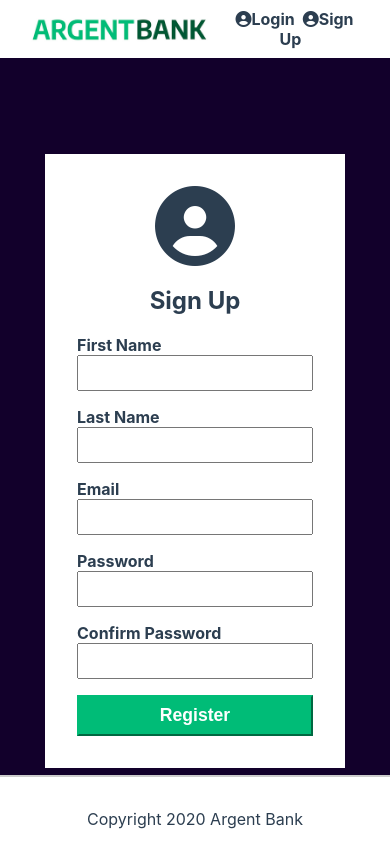
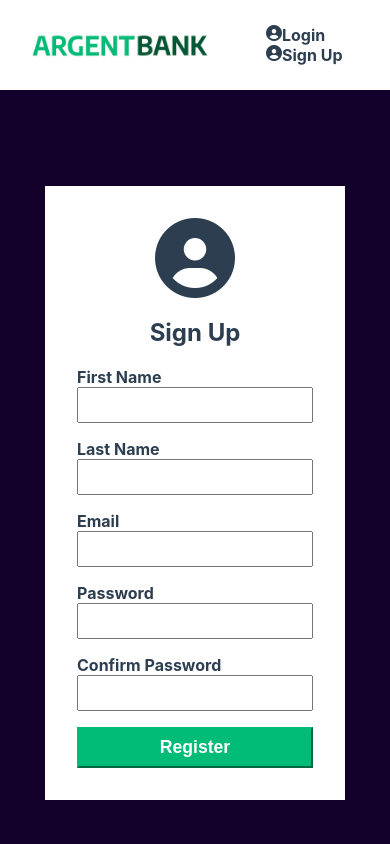
Before and after one commit to ToDestiny/argent-bank, a React (Create React App) app: page /sign-up in a window 390 px wide. Shown: the top 844 px of the page. Built offline with nearby package versions, Linux system fonts and the light colour scheme.

Commit message:
Feature: CSS Responsive

```diff
--- a/src/App.css
+++ b/src/App.css
@@ -63,8 +63,17 @@ body {
 }
 
 .main-nav-item {
+  display: flex;
   text-decoration: none;
   margin-right: 0.5rem;
+  width: 6em;
+}
+.row {
+  flex-direction: row;
+}
+
+.column {
+  flex-direction: column;
 }
 
 .main-nav-item:hover {
--- a/src/components/Footer.jsx
+++ b/src/components/Footer.jsx
@@ -2,7 +2,7 @@ import React from 'react';
 import styled from 'styled-components';
 
 const Container = styled.footer`
-  height: -3rem;
+  height: 2rem;
   background-color: white;
 `;
 
--- a/src/components/Header.jsx
+++ b/src/components/Header.jsx
@@ -9,9 +9,24 @@ import { useNavigate } from 'react-router-dom';
 import styled from 'styled-components';
 
 const Container = styled.nav`
-  height: 3rem;
+  @media (min-width: 900px) {
+    height: 3rem;
+  }
+  @media (max-width: 899px) {
+    height: 5rem;
+  }
   display: flex;
   align-items: center;
+`;
+
+const BtnWrapper = styled.div`
+  display: flex;
+  @media (min-width: 900px) {
+    flex-direction: row;
+  }
+  @media (max-width: 899px) {
+    flex-direction: column;
+  } ;
 `;
 
 function Header() {
@@ -35,7 +50,7 @@ function Header() {
         />
         <h1 className="sr-only">Argent Bank</h1>
       </Link>
-      <div>
+      <BtnWrapper>
         {isLogin ? (
           <>
             <Link className="main-nav-item" to="/profile">
@@ -58,7 +73,7 @@ function Header() {
           <i className="fa fa-user-circle" />
           Sign Up
         </Link>
-      </div>
+      </BtnWrapper>
     </Container>
   );
 }
--- a/src/pages/Error.jsx
+++ b/src/pages/Error.jsx
@@ -3,9 +3,9 @@ import styled from 'styled-components';
 import Header from '../components/Header';
 import Footer from '../components/Footer';
 
-const Container = styled.footer`
-  height: 85vh;
-  margin-bottom: -3rem;
+const Container = styled.div`
+  height: 100%;
+  margin-bottom: 3rem;
 `;
 
 const ErrorContent = styled.div`
--- a/src/pages/Home.jsx
+++ b/src/pages/Home.jsx
@@ -5,9 +5,9 @@ import Footer from '../components/Footer';
 import Header from '../components/Header';
 import styled from 'styled-components';
 
-const Container = styled.footer`
-  height: 85vh;
-  margin-bottom: -3rem;
+const Container = styled.div`
+  height: 100%;
+  margin-bottom: 3rem;
 `;
 
 function Home() {
--- a/src/pages/Login.jsx
+++ b/src/pages/Login.jsx
@@ -8,13 +8,14 @@ import Header from '../components/Header';
 import Footer from '../components/Footer';
 import styled from 'styled-components';
 
-const Container = styled.footer`
-  height: 85vh;
-  padding-top: 3rem;
-  margin-bottom: -3rem;
+const Wrapper = styled.div`
+  height: 79vh;
 `;
 
-const Section = styled.section``;
+const Container = styled.div`
+  height: 100%;
+  padding-top: 3rem;
+`;
 
 const initialState = {
   email: '',
@@ -60,10 +61,10 @@ function Login() {
   }, [isSuccess, isError]);
 
   return (
-    <>
+    <Wrapper>
       <Header />
       <Container className="main bg-dark">
-        <Section className="sign-in-content">
+        <section className="sign-in-content">
           <i className="fa fa-user-circle sign-in-icon" />
           <h1>Login</h1>
           <div className="input-wrapper">
@@ -100,10 +101,10 @@ function Login() {
             Login
           </button>
           {isError && <span>Sorry, Login failed!</span>}
-        </Section>
+        </section>
       </Container>
       <Footer />
-    </>
+    </Wrapper>
   );
 }
 
--- a/src/pages/Profile.jsx
+++ b/src/pages/Profile.jsx
@@ -8,10 +8,19 @@ import Header from '../components/Header';
 import Footer from '../components/Footer';
 import styled from 'styled-components';
 
+const Wrapper = styled.div`
+  @media (min-width: 900px) {
+    height: 83vh;
+  }
+  @media (max-width: 899px) {
+    height: 100%;
+  }
+`;
+
 const Container = styled.footer`
-  height: 85vh;
+  height: 100%;
   padding-top: 3rem;
-  margin-bottom: -3rem;
+  margin-bottom: -2rem;
 `;
 
 const initialState = {
@@ -79,7 +88,7 @@ function Profile() {
   }, [data]);
 
   return (
-    <div>
+    <Wrapper>
       <Header />
       <Container className="main bg-dark">
         <div className="header">
@@ -151,7 +160,7 @@ function Profile() {
         </section>
       </Container>
       <Footer />
-    </div>
+    </Wrapper>
   );
 }
 
--- a/src/pages/SignUp.jsx
+++ b/src/pages/SignUp.jsx
@@ -6,10 +6,18 @@ import Header from '../components/Header';
 import Footer from '../components/Footer';
 import styled from 'styled-components';
 
+const Wrapper = styled.div`
+  @media (min-width: 900px) {
+    height: 79vh;
+  }
+  @media (max-width: 899px) {
+    height: 100vh;
+  } ;
+`;
+
 const Container = styled.footer`
-  height: 85vh;
+  height: 100%;
   padding-top: 3rem;
-  margin-bottom: -3rem;
 `;
 
 const initialState = {
@@ -83,7 +91,7 @@ function SignUp() {
   }, [isSuccess, isError]);
 
   return (
-    <div>
+    <Wrapper>
       <Header />
       <Container className="main bg-dark">
         <section className="sign-in-content">
@@ -156,7 +164,7 @@ function SignUp() {
         </section>
       </Container>
       <Footer />
-    </div>
+    </Wrapper>
   );
 }
 
```
